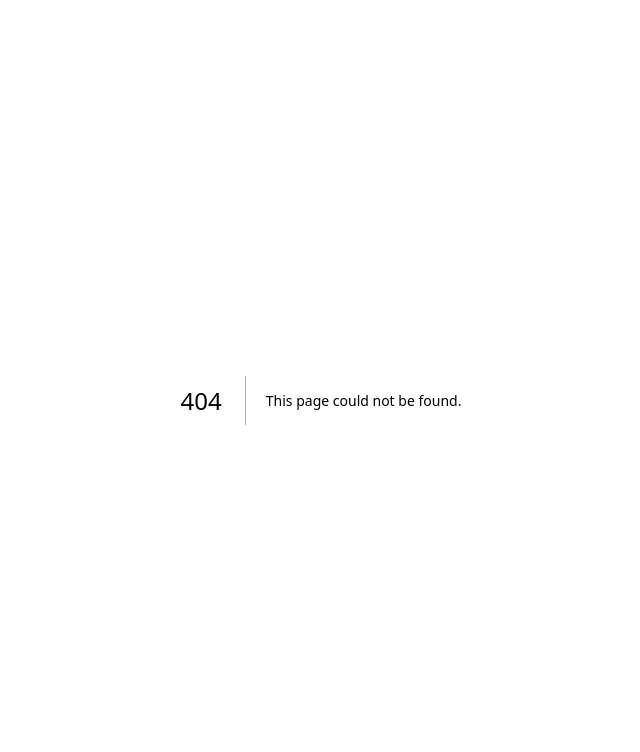
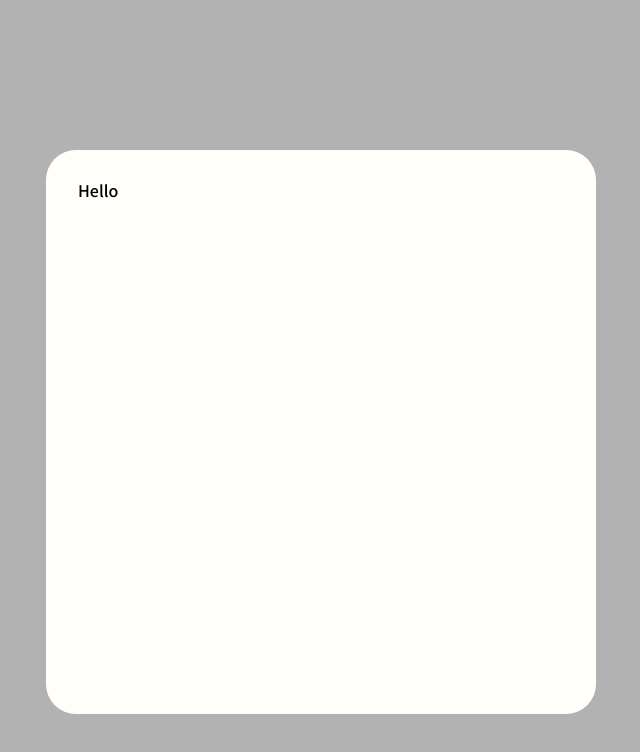
Before and after one commit to boostcampwm-2022/web01-knoticle, a Next.js app in the folder frontend/: page /modaltest in a window 1280 px wide. Before the commit this address had no page. Shown: the top 752 px of the page, without its empty margins (319-959 px from the left). Built offline with nearby package versions, Linux system fonts and the light colour scheme; a web font is replaced by a local one.

Commit message:
feat: Modal 컴포넌트 레이아웃 추가 - #4

```diff
--- /dev/null
+++ b/frontend/components/common/Modal/index.tsx
@@ -0,0 +1,12 @@
+import { Dimmed, ModalInner, ModalWrapper } from './styled';
+
+export default function Modal({ children }: { children: React.ReactNode }) {
+  return (
+    <>
+      <Dimmed />
+      <ModalWrapper>
+        <ModalInner>{children}</ModalInner>
+      </ModalWrapper>
+    </>
+  );
+}
--- /dev/null
+++ b/frontend/components/common/Modal/styled.ts
@@ -0,0 +1,29 @@
+import styled from 'styled-components';
+
+export const Dimmed = styled.div`
+  position: fixed;
+  top: 0px;
+  left: 0px;
+  width: 100vw;
+  height: 100vh;
+  background-color: rgba(0, 0, 0, 0.3);
+`;
+
+export const ModalWrapper = styled.div`
+  position: fixed;
+  top: 0px;
+  left: 0px;
+  width: 100%;
+  display: flex;
+  justify-content: center;
+`;
+
+export const ModalInner = styled.div`
+  width: 486px;
+  height: 500px;
+  margin-top: 150px;
+  padding: 32px;
+  background: var(--white-color);
+  border-radius: 30px;
+  z-index: 1;
+`;
--- /dev/null
+++ b/frontend/pages/modaltest.tsx
@@ -0,0 +1,5 @@
+import Modal from '../components/common/Modal';
+
+export default function ModalTest() {
+  return <Modal>Hello</Modal>;
+}
```
